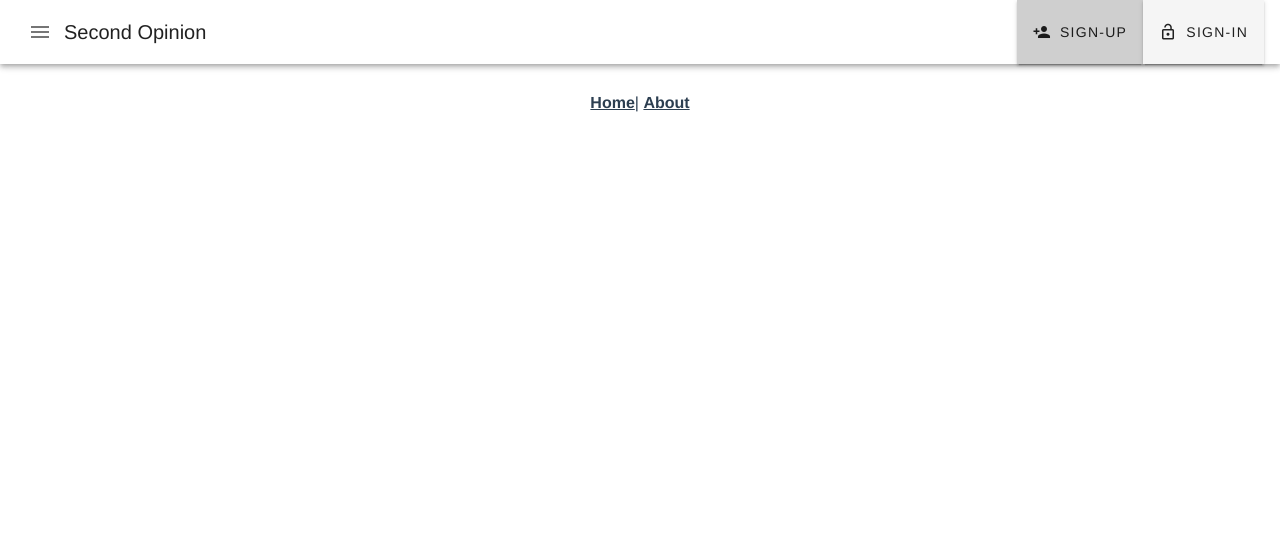
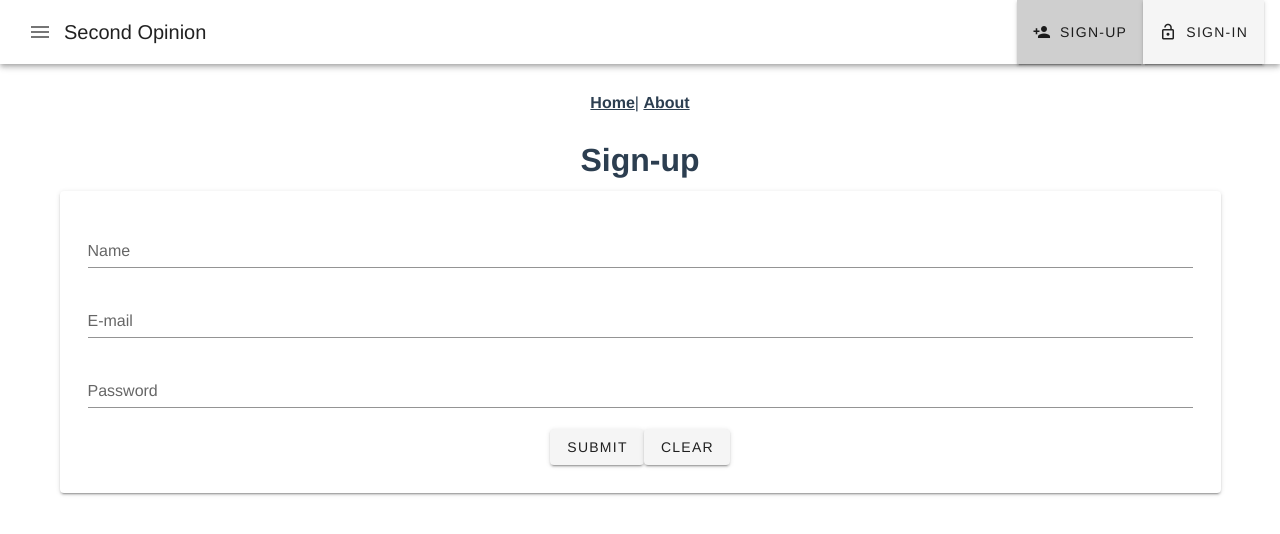
Before and after one commit to AdamCassidy/feedback-app, a Vue app: page /sign-up in a window 1280 px wide. Shown: the top 534 px of the page. Built offline with nearby package versions, Linux system fonts and the light colour scheme.

Commit message:
Add Sign-up form to Sign-up view
To allow user to sign-up with a name, email, and password

```diff
--- a/src/views/Sign-up.vue
+++ b/src/views/Sign-up.vue
@@ -1,13 +1,15 @@
 <template>
   <div class="signUp">
-    <!--<v-container>
+    <h1>Sign-up</h1>
+    <v-container>
       <v-row>
-        <v-flex>
+        <v-col>
           <v-card>
             <v-card-text>
               <v-container>
                 <form>
-                  <h1>Sign-up</h1>
+                  <v-row>
+                    <v-col>
                       <v-text-field
                         v-model="name"
                         :error-messages="nameErrors"
@@ -19,30 +21,39 @@
                       <v-text-field
                         v-model="email"
                         :error-messages="emailErrors"
-                    label="E=mail"
+                        label="E-mail"
                         required
                         @input="v.email.$touch()"
                         @blur="v.email.$touch()"
                       ></v-text-field>
                       <v-text-field
                         v-model="password"
-                    :append-icon="show1 ? 'mdi-eye' : 'mdi-eye-off'"
-                    :rules="[rules.required, rules.min]"
-                    :type="show1 ? 'text' : 'password'"
-                    name="input-10-1"
-                    label="Normal with hint text"
-                    hint="At least 8 characters"
-                    counter
-                    @click:append="show1 = !show1"
+                        :error-messages="passwordErrors"
+                        label="Password"
+                        required
+                        @input="v.password.$touch()"
+                        @blur="v.password.$touch()"
                       ></v-text-field>
                       <v-btn @click="submit">Submit</v-btn>
                       <v-btn @click="clear">Clear</v-btn>
+                    </v-col>
+                  </v-row>
                 </form>
               </v-container>
             </v-card-text>
           </v-card>
-        </v-flex>
+        </v-col>
       </v-row>
-    </v-container>-->
+    </v-container>
   </div>
 </template>
+
+<script>
+export default {
+  data() {
+    return {
+      show1: true,
+    };
+  },
+};
+</script>
```
Lines whose indentation alone changed are shown as unchanged.
